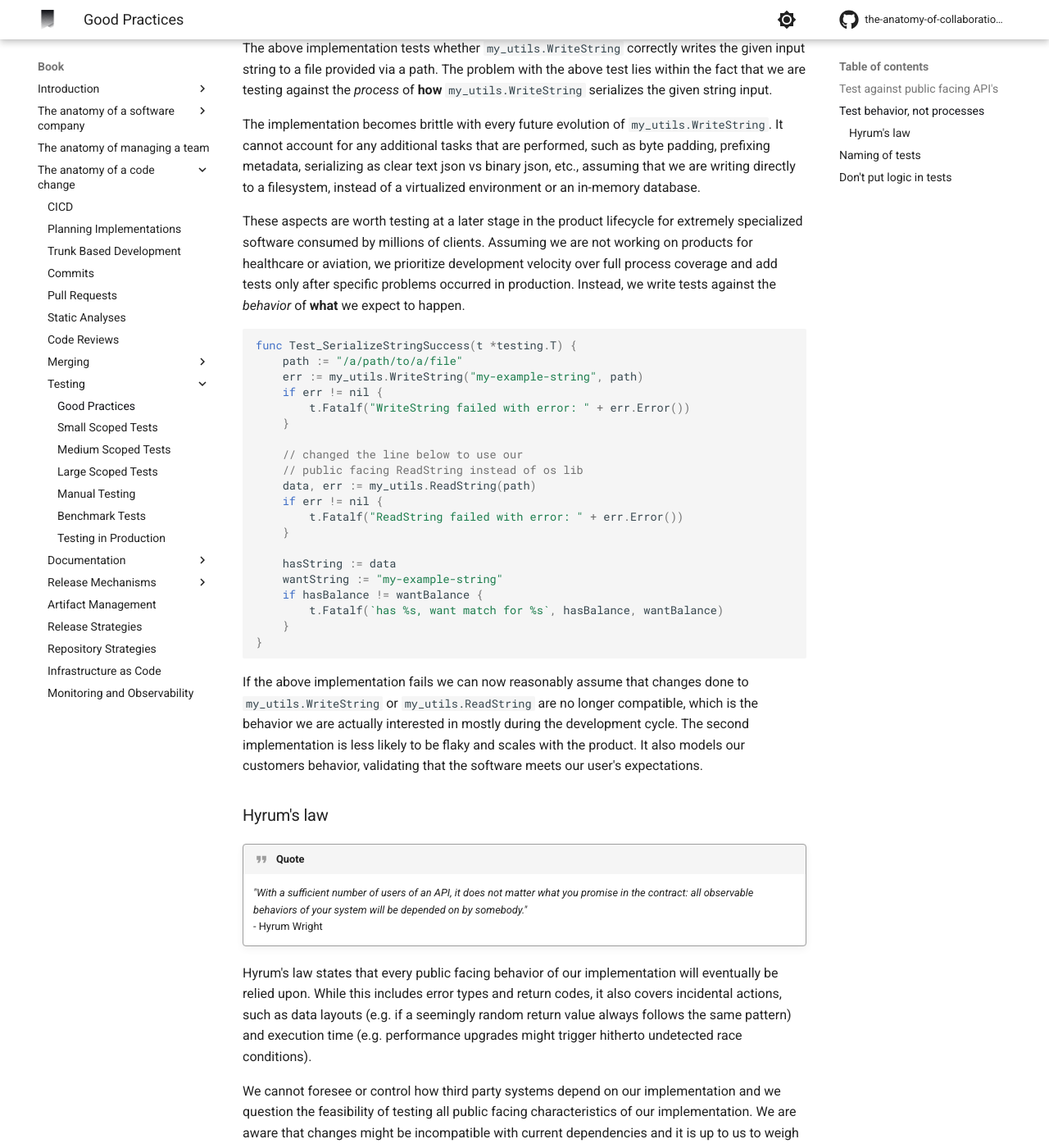
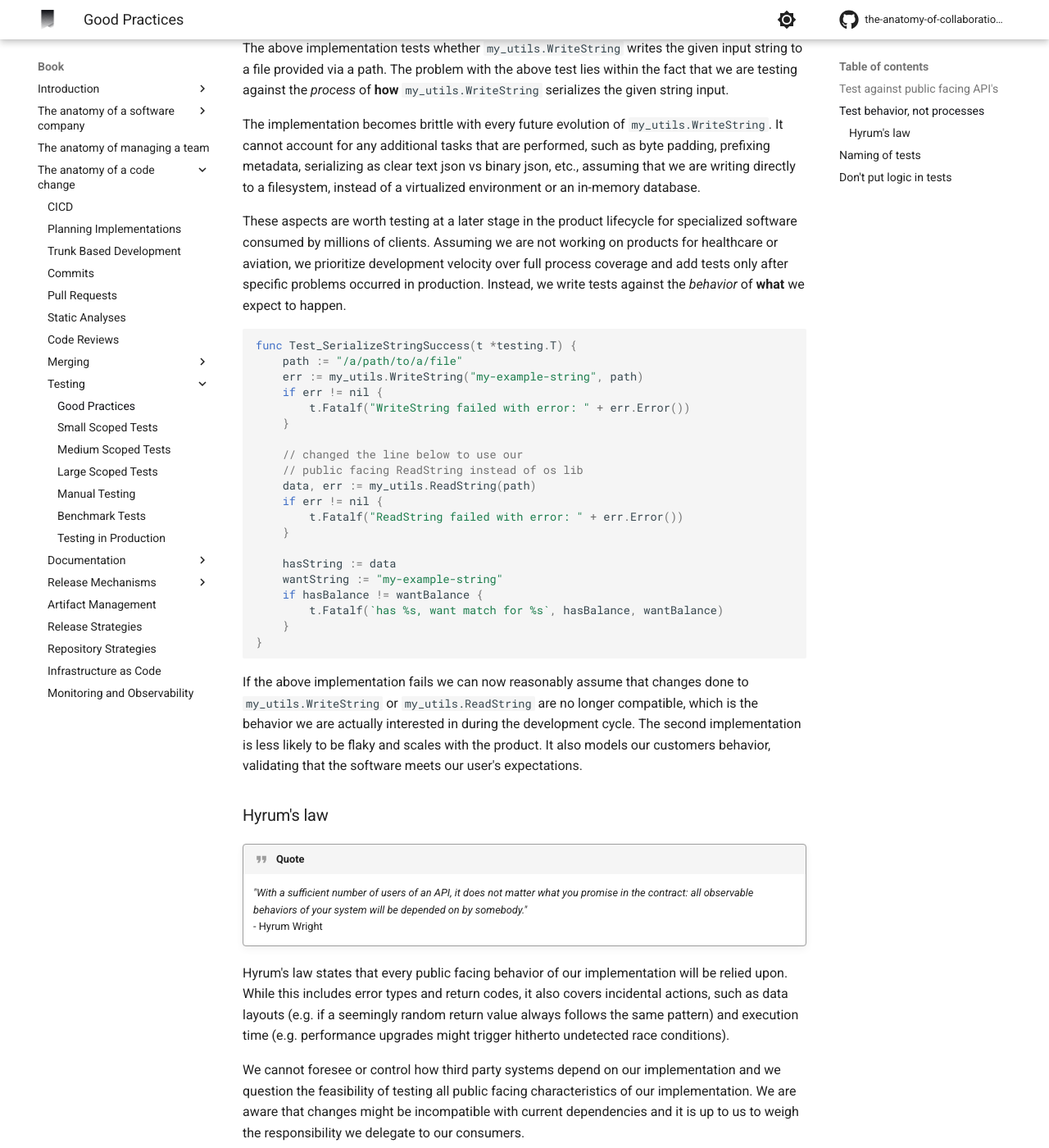
Before and after one commit to engineering-collaboration/book, an MkDocs documentation site: the page built from docs/book/anatomy-of-a-code-change/testing/good-practices.md, in a window 1280 px wide and 1400 px high, scrolled down 1083 px. Shown: the whole window at 82% size. Built offline with MkDocs 1.6.1 and Material for MkDocs 9.7.7, drawn with Linux system fonts in a browser that asks for light colours; comment, search, counter and statistics services are not loaded; some of the changed text lies outside the part shown.

Commit message:
Fix vale errors and warnings

````diff
--- a/docs/book/anatomy-of-a-code-change/testing/good-practices.md
+++ b/docs/book/anatomy-of-a-code-change/testing/good-practices.md
@@ -6,7 +6,7 @@ Before delving deeper into distinct testing scopes and strategies we examine gen
 
 When writing tests we assume as little as possible of the implementation. We write tests for public facing interfaces, not private ones. Private implementations change more frequently over time as additional feature requests come in and code is refactored, moved to libraries, or removed entirely.
 
-When refactoring code we run tests to ensure we haven't changed behavior for implementations that call the public facing methods and API's. Testing against private implementations mostly doesn't make sense as we actively just changed the private implementation.
+When refactoring code we run tests to ensure we haven't changed behavior for implementations that call the public facing methods and API's. Testing against private implementations seldom make sense as we actively just changed the private implementation.
 
 ## Test behavior, not processes
 
@@ -33,11 +33,11 @@ func Test_SerializeStringSuccess(t *testing.T) {
 }
 ```
 
-The above implementation tests whether `my_utils.WriteString` correctly writes the given input string to a file provided via a path. The problem with the above test lies within the fact that we are testing against the *process* of **how** `my_utils.WriteString` serializes the given string input.
+The above implementation tests whether `my_utils.WriteString` writes the given input string to a file provided via a path. The problem with the above test lies within the fact that we are testing against the *process* of **how** `my_utils.WriteString` serializes the given string input.
 
 The implementation becomes brittle with every future evolution of `my_utils.WriteString`. It cannot account for any additional tasks that are performed, such as byte padding, prefixing metadata, serializing as clear text json vs binary json, etc., assuming that we are writing directly to a filesystem, instead of a virtualized environment or an in-memory database.
 
-These aspects are worth testing at a later stage in the product lifecycle for extremely specialized software consumed by millions of clients. Assuming we are not working on products for healthcare or aviation, we prioritize development velocity over full process coverage and add tests only after specific problems occurred in production. Instead, we write tests against the *behavior* of **what** we expect to happen.
+These aspects are worth testing at a later stage in the product lifecycle for specialized software consumed by millions of clients. Assuming we are not working on products for healthcare or aviation, we prioritize development velocity over full process coverage and add tests <!-- vale write-good.Weasel = NO -->only<!-- vale write-good.Weasel = YES --> after specific problems occurred in production. Instead, we write tests against the *behavior* of **what** we expect to happen.
 
 ```golang
 func Test_SerializeStringSuccess(t *testing.T) {
@@ -62,15 +62,20 @@ func Test_SerializeStringSuccess(t *testing.T) {
 }
 ```
 
-If the above implementation fails we can now reasonably assume that changes done to `my_utils.WriteString` or `my_utils.ReadString` are no longer compatible, which is the behavior we are actually interested in mostly during the development cycle. The second implementation is less likely to be flaky and scales with the product. It also models our customers behavior, validating that the software meets our user's expectations.
+<!-- vale write-good.Weasel = NO -->
+<!-- likely -->
+If the above implementation fails we can now reasonably assume that changes done to `my_utils.WriteString` or `my_utils.ReadString` are no longer compatible, which is the behavior we are actually interested in during the development cycle. The second implementation is less likely to be flaky and scales with the product. It also models our customers behavior, validating that the software meets our user's expectations.
+<!-- vale write-good.Weasel = YES -->
 
 ### Hyrum's law
 
+<!-- vale Vale.Avoid = NO -->
 !!! quote
     *"With a sufficient number of users of an API, it does not matter what you promise in the contract: all observable behaviors of your system will be depended on by somebody."*
     - Hyrum Wright
+<!-- vale Vale.Avoid = YES -->
 
-Hyrum's law states that every public facing behavior of our implementation will eventually be relied upon. While this includes error types and return codes, it also covers incidental actions, such as data layouts (e.g. if a seemingly random return value always follows the same pattern) and execution time (e.g. performance upgrades might trigger hitherto undetected race conditions).
+Hyrum's law states that every public facing behavior of our implementation will be relied upon. While this includes error types and return codes, it also covers incidental actions, such as data layouts (e.g. if a seemingly random return value always follows the same pattern) and execution time (e.g. performance upgrades might trigger hitherto undetected race conditions).
 
 We cannot foresee or control how third party systems depend on our implementation and we question the feasibility of testing all public facing characteristics of our implementation. We are aware that changes might be incompatible with current dependencies and it is up to us to weigh the responsibility we delegate to our consumers.
 
@@ -84,4 +89,4 @@ Concise naming combined with clear failure messages enable us to fix our impleme
 
 ## Don't put logic in tests
 
-Complexity is introduced in the form of logic, such as operators, loops, and conditionals. When a piece of code contains logic, we require mental computation to determine its result instead of just reading it off the screen. In test code we stick to straight-line code over clever logic. Duplication is preferred when it makes the test more descriptive and meaningful.
+Complexity is introduced in the form of logic, such as operators, loops, and conditionals. When a piece of code contains logic, we require <!-- vale alex.Ablist = NO -->mental<!-- vale alex.Ablist = YES --> computation to determine its result instead of just reading it off the screen. In test code we stick to straight-line code over clever logic. Duplication is preferred when it makes the test more descriptive and meaningful.
````
Also changed, not shown: 1 other file.
